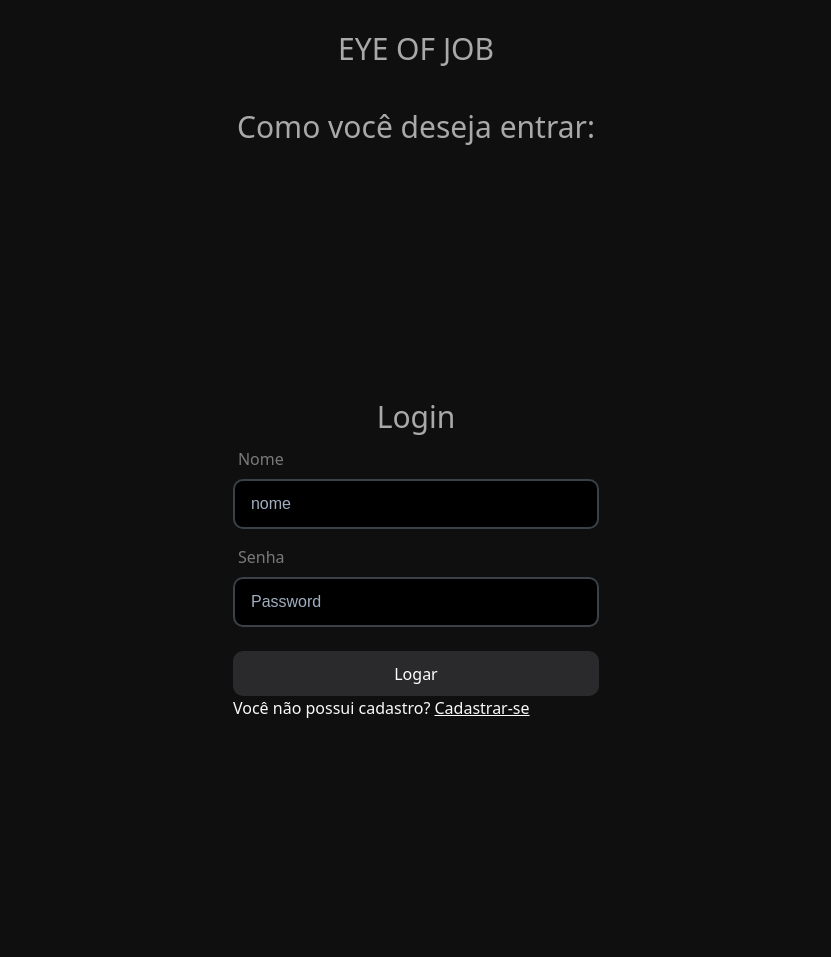
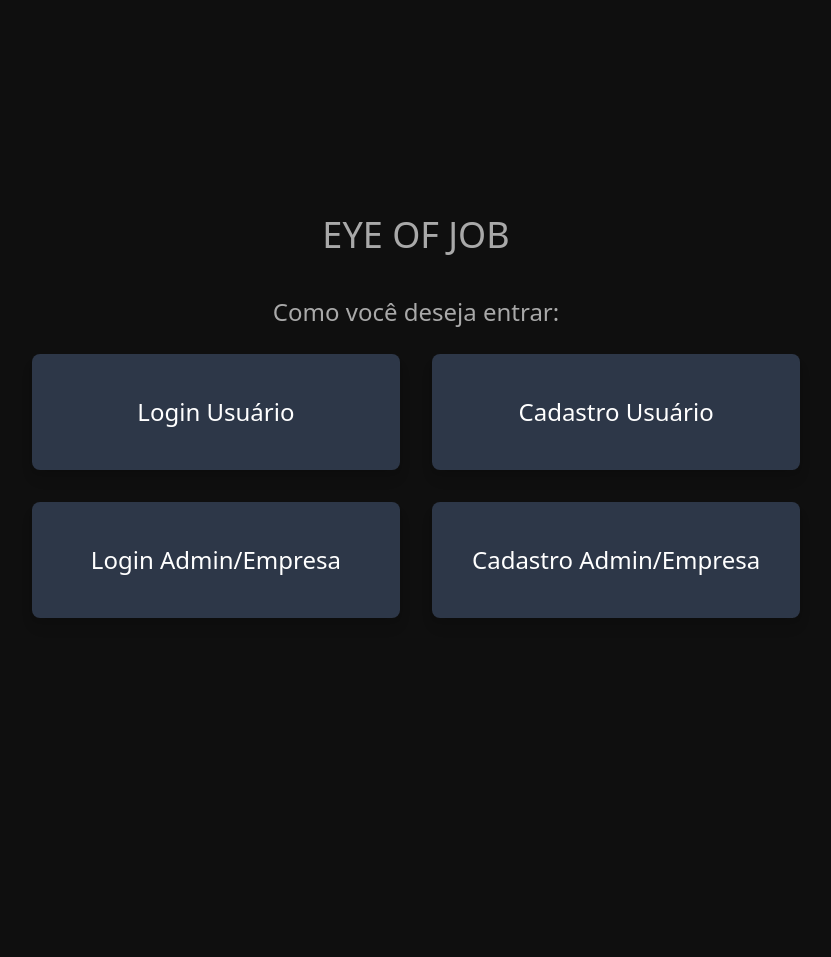
Before and after one commit to AndG087/Projeto-de-FDS, a Django app: page /usertype/ in a window 1280 px wide. Shown: the whole page, without its empty margins (224-1055 px from the left). After the commit the page ends 618 px from the top, so only its background shows below. Run offline with Django 5.2, Linux system fonts and the light colour scheme; parts of the project's set-up code (start-up, migrations or seed data) failed here and were passed over; some libraries are stand-ins or nearby versions.

Commit message:
Adicionando tela

```diff
--- /dev/null
+++ b/home/static/usertype.css
@@ -0,0 +1,42 @@
+:root {
+    --valid: hsl(140 80% 40%);
+    --invalid: hsl(10 80% 40%);
+    --input: hsl(0 0% 0%);
+  }
+
+  body{
+    font-weight: 100;
+    background-color: hsl(0 0% 6%);
+    color: hsl(0 0% 98%);
+  }
+
+  h1 {
+    font-weight: 400;
+    padding-top: 2%;
+    color: #a9a9a9;
+  }
+
+  h2 {
+    color: #a9a9a9;
+  }
+
+  .grid a {
+    display: flex;
+    align-items: center;
+    justify-content: center;
+    font-size: 1.5rem;
+    transition: background 0.3s ease-in-out;
+  }
+
+  .grid a:hover {
+    background: #404949;
+  }
+
+  #nome_logo {
+    font-weight: 400;
+  }
+
+  a {
+    text-decoration: underline;
+    text-decoration-thickness: 1px; /* Espessura do sublinhado */
+  }
--- a/home/templates/tipousuario.html
+++ b/home/templates/tipousuario.html
@@ -3,7 +3,7 @@
 <html lang="en">
   <head>
     <meta charset="UTF-8" />
-    <title>Input Validation</title>
+    <title>Escolha de Entrada</title>
     <link
       rel="stylesheet"
       href="https://cdnjs.cloudflare.com/ajax/libs/normalize/5.0.0/normalize.min.css"
@@ -12,29 +12,27 @@
       rel="stylesheet"
       href="https://cdnjs.cloudflare.com/ajax/libs/tailwindcss/1.0.2/tailwind.min.css"
     />
-    <link rel="stylesheet" href="{% static 'login2.css' %}" />
+    <link rel="stylesheet" href="{% static 'usertype.css' %}" />
   </head>
-  <body>
+  <body class="text-white">
+    <div class="flex flex-col items-center justify-center min-h-screen">
+      <h1 id="nome_logo" class="text-4xl font-bold mb-8">EYE OF JOB</h1>
+      <h2 class="text-2xl mb-6">Como você deseja entrar:</h2>
 
-
-    <h1 id = "nome_logo">EYE OF JOB</h1>
-    <h1 id = "nome_logo">Como você deseja entrar: </h1>
-
-    <div class = "form_login">
-    <form action="{% url 'login' %}" method="POST">{% csrf_token%}
-      <h1>Login</h1>
-      <div class="form-group">
-        <label for="email">Nome</label>
-        <input type="text" id="nome" name="nome" spellcheck=false required placeholder="nome" autocomplete="off" />
-        <label for="email">Senha</label>
-        <input type="password" name="senha" required placeholder="Password" autocomplete="off" />
-        <button type="submit" class="submitbtn">Logar</button>
+      <div class="grid grid-cols-2 gap-8">
+        <a href="{% url 'login' %}" class="bg-gray-800 text-white p-10 rounded-lg shadow-lg hover:bg-gray-700 text-center no-underline">
+          Login Usuário
+        </a>
+        <a href="{% url 'signup' %}" class="bg-gray-800 text-white p-10 rounded-lg shadow-lg hover:bg-gray-700 text-center no-underline">
+          Cadastro Usuário
+        </a>
+        <a  class="bg-gray-800 text-white p-10 rounded-lg shadow-lg hover:bg-gray-700 text-center no-underline">
+          Login Admin/Empresa
+        </a>
+        <a  class="bg-gray-800 text-white p-10 rounded-lg shadow-lg hover:bg-gray-700 text-center no-underline">
+          Cadastro Admin/Empresa
+        </a>
       </div>
-        <p>Você não possui cadastro? <a href="{% url 'signup' %}">Cadastrar-se</a></p>
-      </div>
-    </form>
-  </div>
-
-
+    </div>
   </body>
 </html>
```
